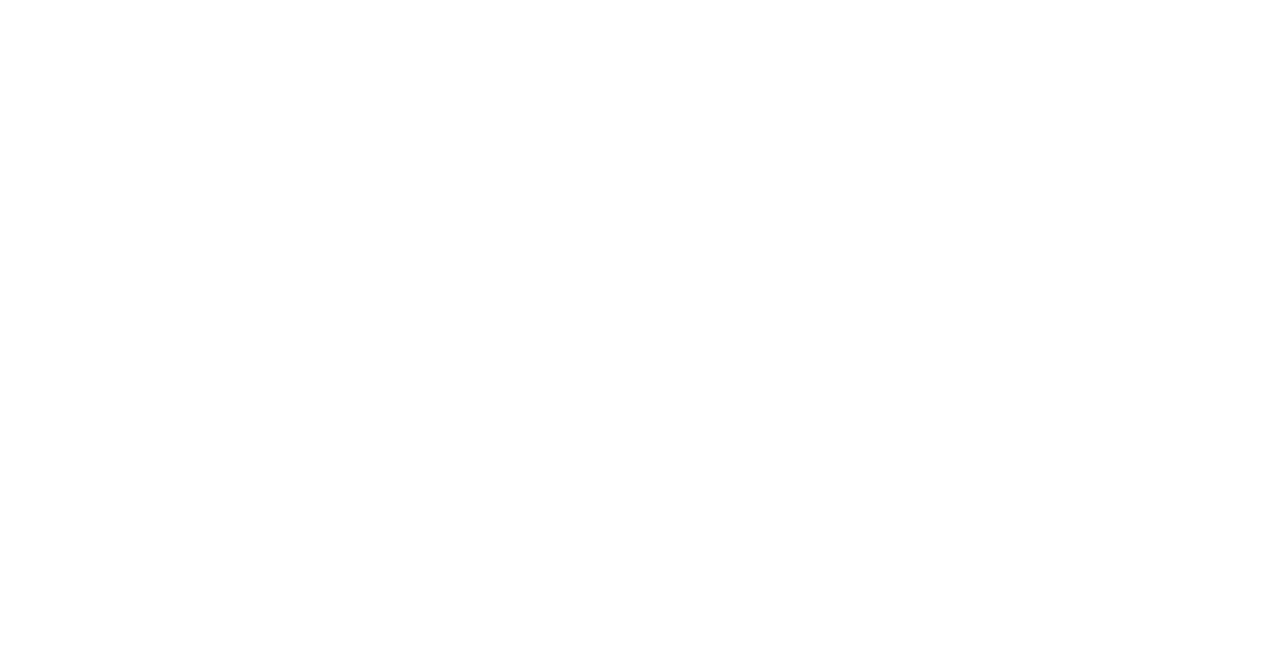
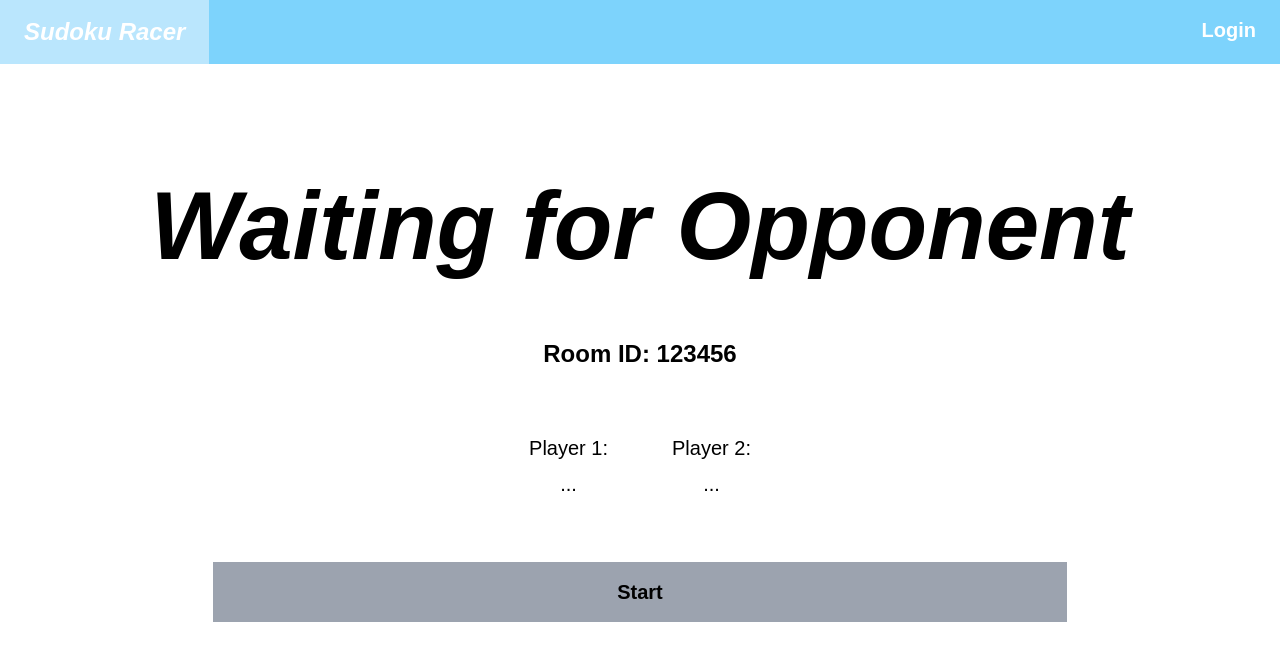
Before and after one commit to vmporuri/sudoku-racer, a React (Vite) app: page /waiting in a window 1280 px wide. Before the commit this address had no page. Shown: the top 660 px of the page. Built offline with nearby package versions, Linux system fonts and the light colour scheme.

Commit message:
feat: add waiting room

```diff
--- a/src/App.jsx
+++ b/src/App.jsx
@@ -1,10 +1,12 @@
 import { Route, Routes } from "react-router-dom";
 import Home from "./components/Home";
+import WaitingRoom from "./components/WaitingRoom";
 
 function App() {
   return (
     <Routes>
       <Route path="/" element={<Home />} />
+      <Route path="/waiting" element={<WaitingRoom />} />
     </Routes>
   );
 }
--- /dev/null
+++ b/src/components/Combatant.jsx
@@ -0,0 +1,10 @@
+const Combatant = ({ number, username }) => {
+  return (
+    <div className="grid place-items-center gap-2">
+      <h3 className="text-xl">Player {number}:</h3>
+      <p className="text-xl">{username}</p>
+    </div>
+  );
+};
+
+export default Combatant;
--- /dev/null
+++ b/src/components/WaitingRoom.jsx
@@ -0,0 +1,31 @@
+import { Link } from "react-router-dom";
+import Combatant from "./Combatant";
+import Navbar from "./Navbar";
+
+const WaitingRoom = () => {
+  let roomID = 123456;
+  let username = "...";
+  let opponentName = "...";
+
+  return (
+    <>
+      <Navbar />
+      <div className="h-dvh flex flex-col justify-center items-center gap-16">
+        <h1 className="text-8xl italic font-bold">Waiting for Opponent</h1>
+        <h2 className="text-2xl font-bold">Room ID: {roomID}</h2>
+        <div className="grid grid-cols-2 grid-rows-1 gap-16">
+          <Combatant number={1} username={username} />
+          <Combatant number={2} username={opponentName} />
+        </div>
+        <Link
+          to="/game"
+          className="w-2/3 py-4 bg-gray-400 font-bold text-xl hover:bg-gray-300 text-center"
+        >
+          <button>Start</button>
+        </Link>
+      </div>
+    </>
+  );
+};
+
+export default WaitingRoom;
```
